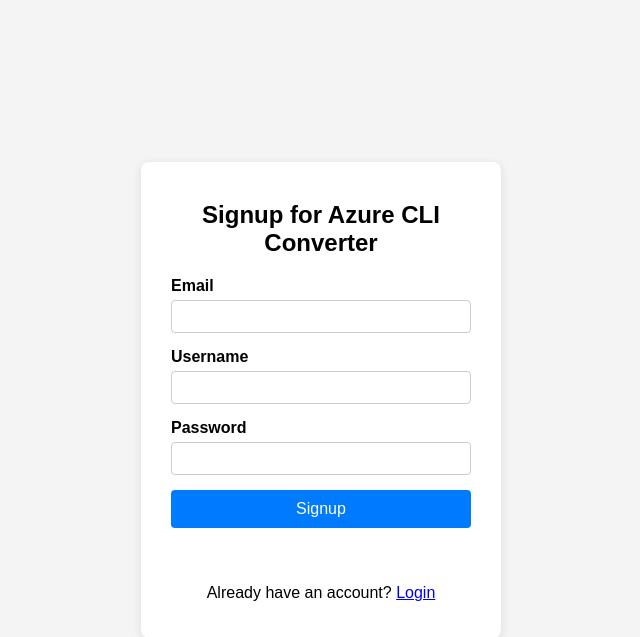
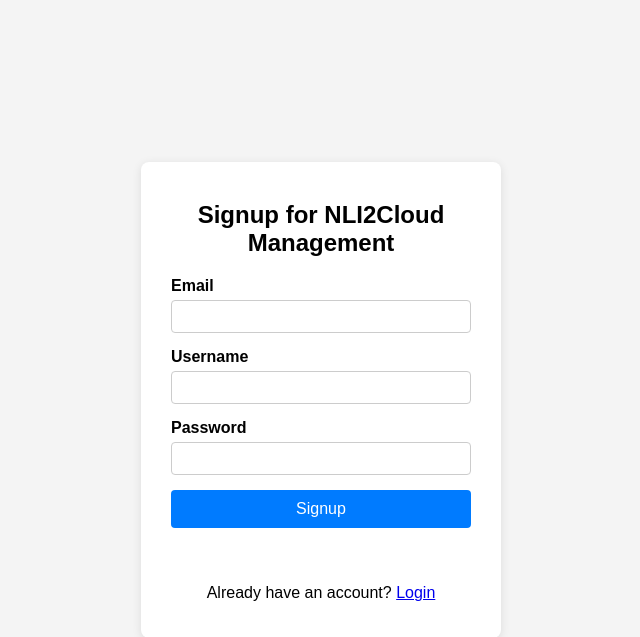
Before and after one commit to KehindeBello/NLP2AzureCLI, a Flask app: page /signup in a window 1280 px wide. Shown: the top 637 px of the page, without its empty margins (319-959 px from the left). Run offline with Flask 3, Linux system fonts and the light colour scheme.

Commit message:
Update signup.html

```diff
--- a/templates/signup.html
+++ b/templates/signup.html
@@ -3,13 +3,13 @@
 <head>
     <meta charset="UTF-8">
     <meta name="viewport" content="width=device-width, initial-scale=1.0">
-    <title>Signup - Azure CLI Converter</title>
+    <title>Signup - NLI2Cloud Management</title>
     <!-- <link rel="stylesheet" href="signup.css"> -->
     <link rel="stylesheet" href="/static/signup.css">
 </head>
 <body>
     <div class="signup-container">
-        <h2>Signup for Azure CLI Converter</h2>
+        <h2>Signup for NLI2Cloud Management</h2>
         <form id="signupForm">
             <div class="input-group">
                 <label for="email">Email</label>
```
